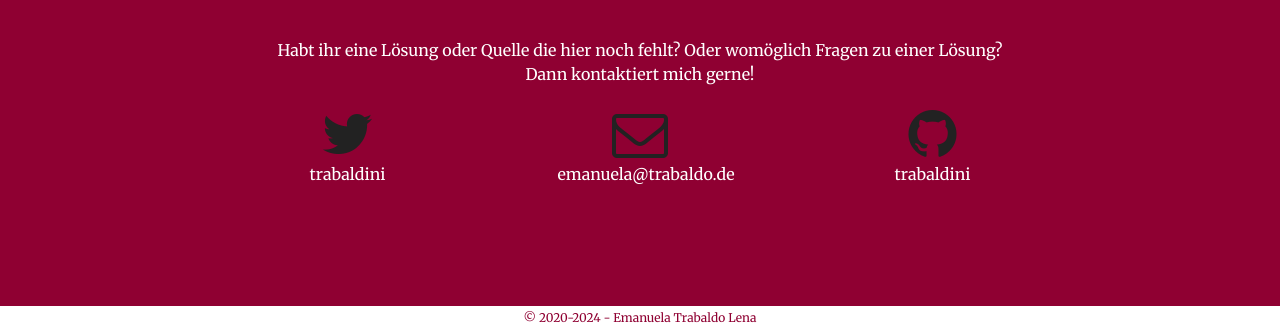
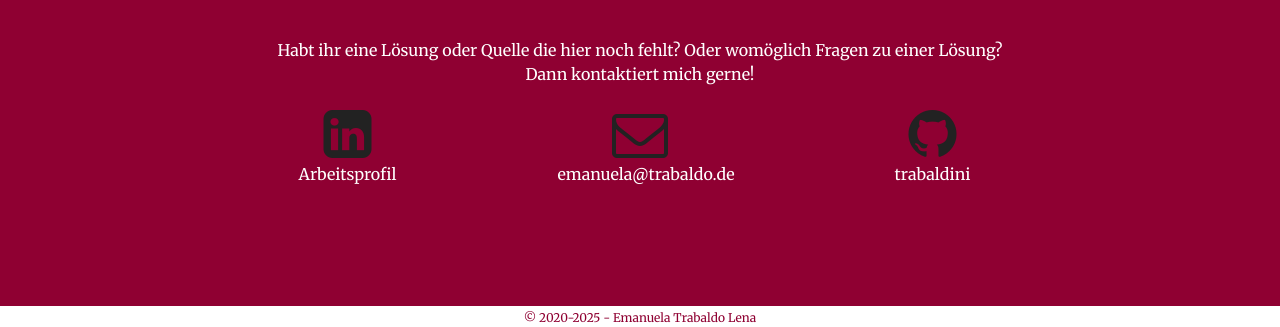
Before and after one commit to trabaldini/trabaldini.github.io, a Jekyll site: the page built from index.html, in a window 1280 px wide and 900 px high, scrolled down 4568 px. Shown: the part 570-897 px from the top of the window. Built offline with Jekyll 4.4.1, drawn with Linux system fonts in a browser that asks for light colours; some web fonts are replaced.

Commit message:
cleans up and adds linkedin profile to contact

```diff
--- a/_includes/contact.html
+++ b/_includes/contact.html
@@ -7,9 +7,9 @@
                 <p>Habt ihr eine Lösung oder Quelle die hier noch fehlt? Oder womöglich Fragen zu einer Lösung? Dann kontaktiert mich gerne!</p>
             </div>
         <div class="col-lg-2 col-lg-offset-2 text-center">
-            <a href="https://twitter.com/{{ site.twitter_username }}">
-                <i class="fa fa-twitter fa-3x wow bounceIn" data-wow-delay=".1s"></i>
-                <p>{{ site.twitter_username }}</p>
+            <a href="https://linkedin.com/in/emanuela-trabaldo-lena">
+                <i class="fa fa-linkedin-square fa-3x wow bounceIn" data-wow-delay=".1s"></i>
+                <p>Arbeitsprofil</p>
             </a>
         </div>
         <div class="col-lg-2 col-lg-offset-1 text-center">
--- a/_includes/footer.html
+++ b/_includes/footer.html
@@ -1,7 +1,7 @@
 <footer>
     <div class="container">
         <div class="row">
-            <p>&copy; 2020-2024 - Emanuela Trabaldo Lena</p>
+            <p>&copy; 2020-2025 - Emanuela Trabaldo Lena</p>
         </div>
     </div>
 </footer>
--- a/_layouts/front.html
+++ b/_layouts/front.html
@@ -8,9 +8,6 @@
   {% include header.html %}
   {% include about.html %}
   {% include math.html %}
-  {% include food.html %}
-  {% include tech.html %}
-  {% include mom.html %}
   {% include contact.html %}
   {% include footer.html %}
   {% include scripts.html %}
```
Also changed, not shown: _includes/food.html (deleted, +0 -106 lines), _includes/mom.html (deleted, +0 -12 lines), _includes/tech.html (deleted, +0 -10 lines).
